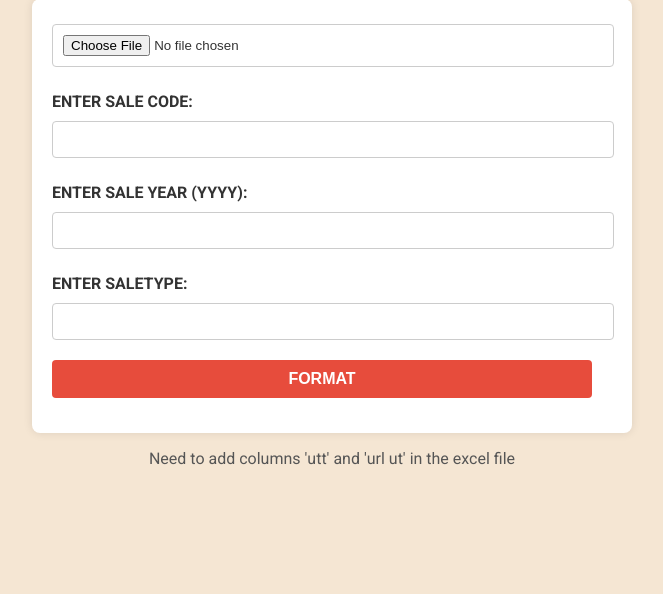
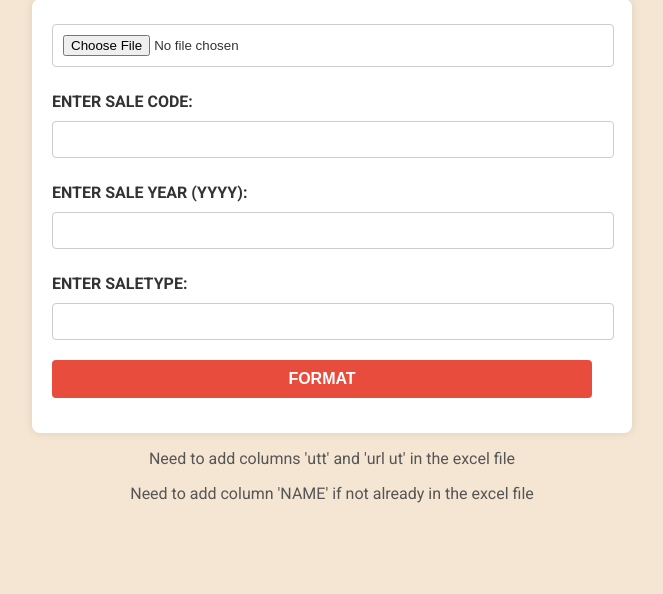
Before and after one commit to monilmody/preferredequinesalesresults, a Flask app: page /views/fasigtipton in a window 1280 px wide. Shown: the part 100-694 px from the top of the page, without its empty margins (308-971 px from the left). Run offline with Flask 3, Linux system fonts and the light colour scheme.

Commit message:
adding a comment

```diff
--- a/website/templates/fasigtipton.html
+++ b/website/templates/fasigtipton.html
@@ -106,6 +106,8 @@
         <button type="submit">FORMAT</button>
     </form>
     <p>Need to add columns 'utt' and 'url ut' in the excel file</p>
+    <p>Need to add column 'NAME' if not already in the excel file</p>
+
 
     {% if message %}
     <p class="message">{{ message }}</p>
```
